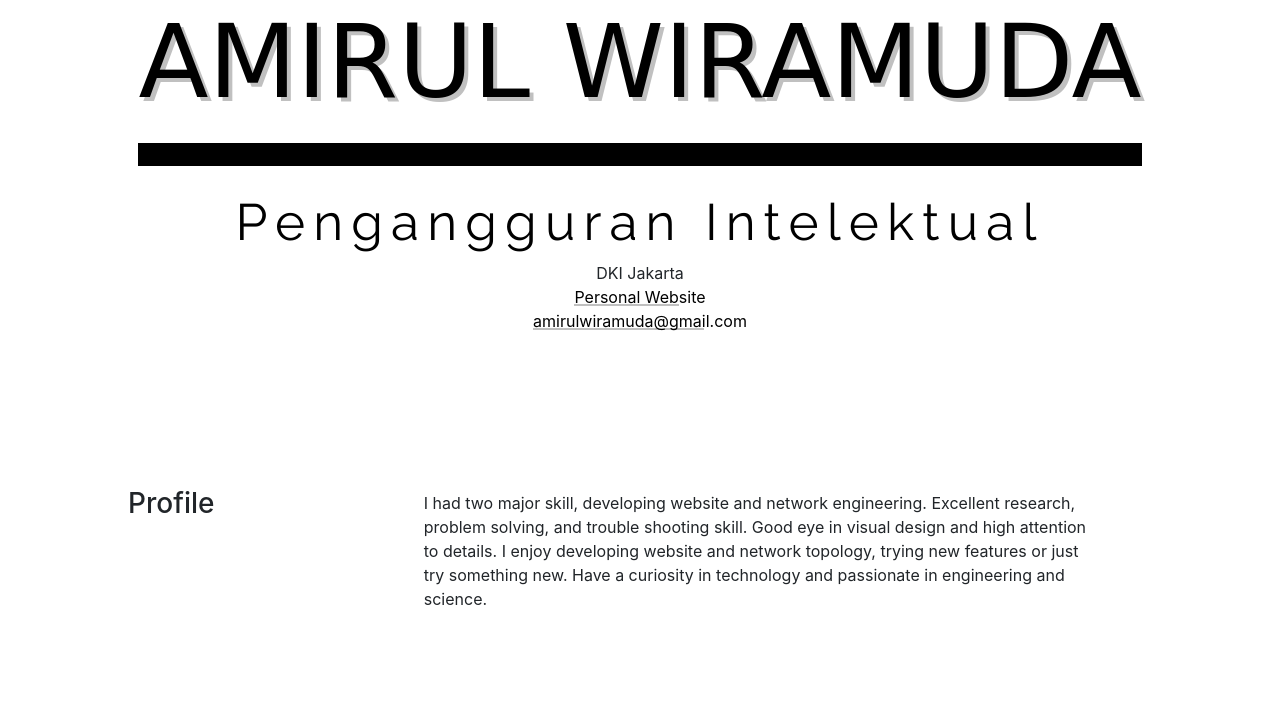
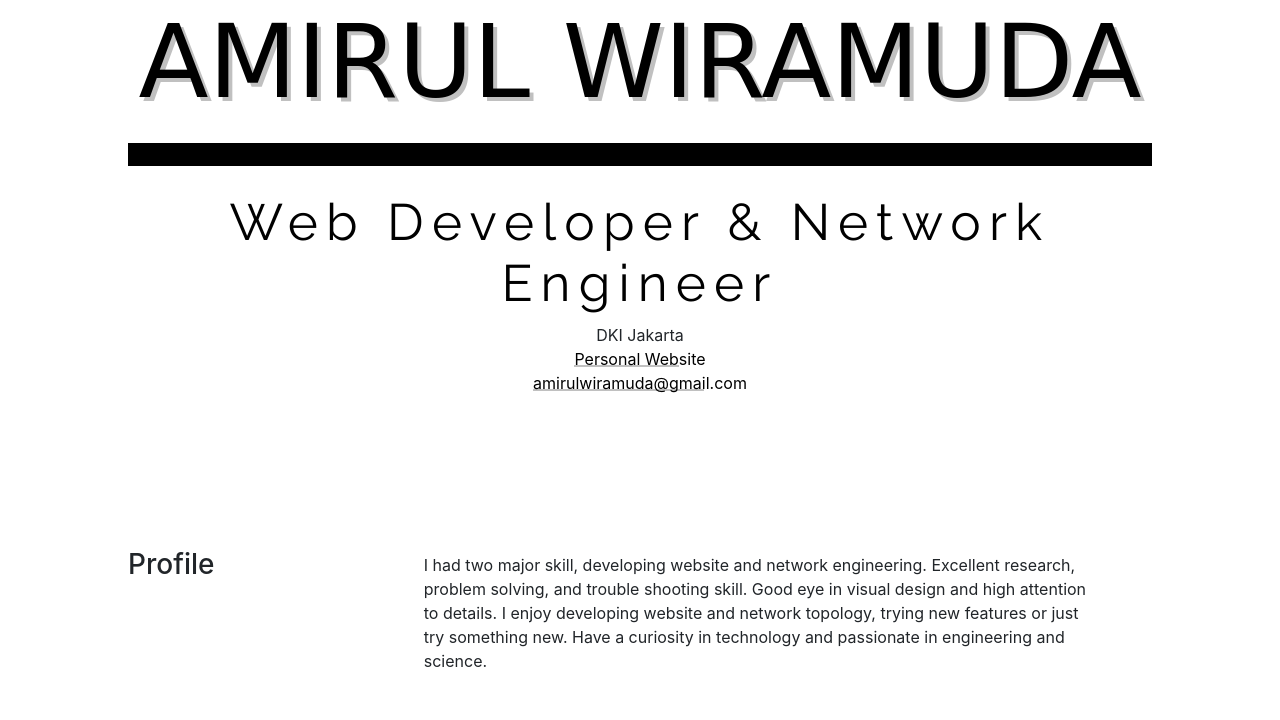
Before and after one commit to amirulwiramuda/amirulwiramuda, a plain HTML site: page index.html in a window 1280 px wide. Shown: the part 80-800 px from the top of the page. Drawn offline with nearby package versions, Linux system fonts and the light colour scheme; a web font is replaced by a local one.

Commit message:
ganti title

```diff
--- a/index.html
+++ b/index.html
@@ -68,7 +68,7 @@
         <a href="http://amirulwiramuda.github.io">
             <h1 class="nama-besar">
                 <span class="shadow-nama">Amirul Wiramuda</span>
-                <span class="neon-nama">Pengangguran Intelektual</span>
+                <span class="neon-nama">Web Developer & Network Engineer</span>
             </h1>
         </a>
         <div class="kontak-person">
```
